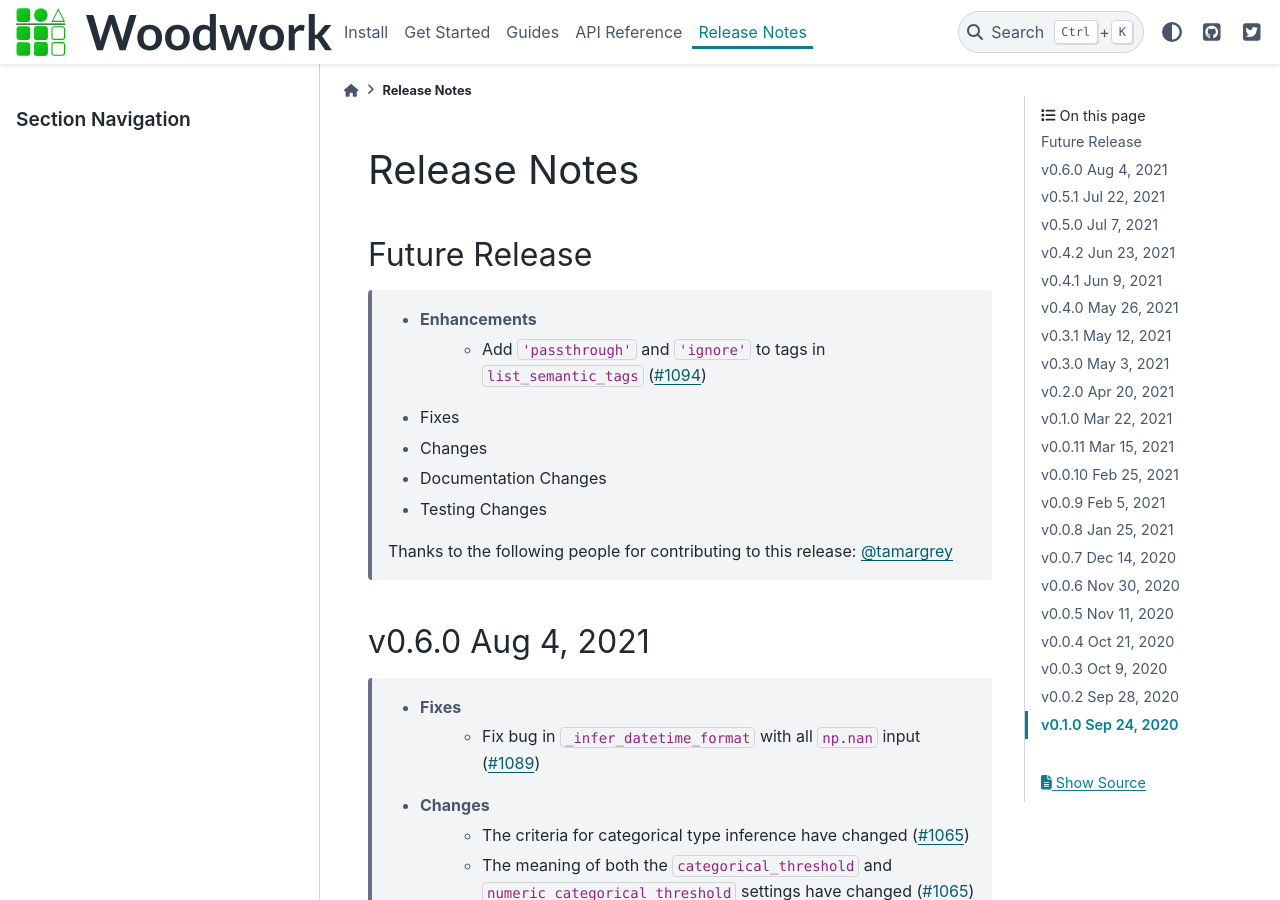
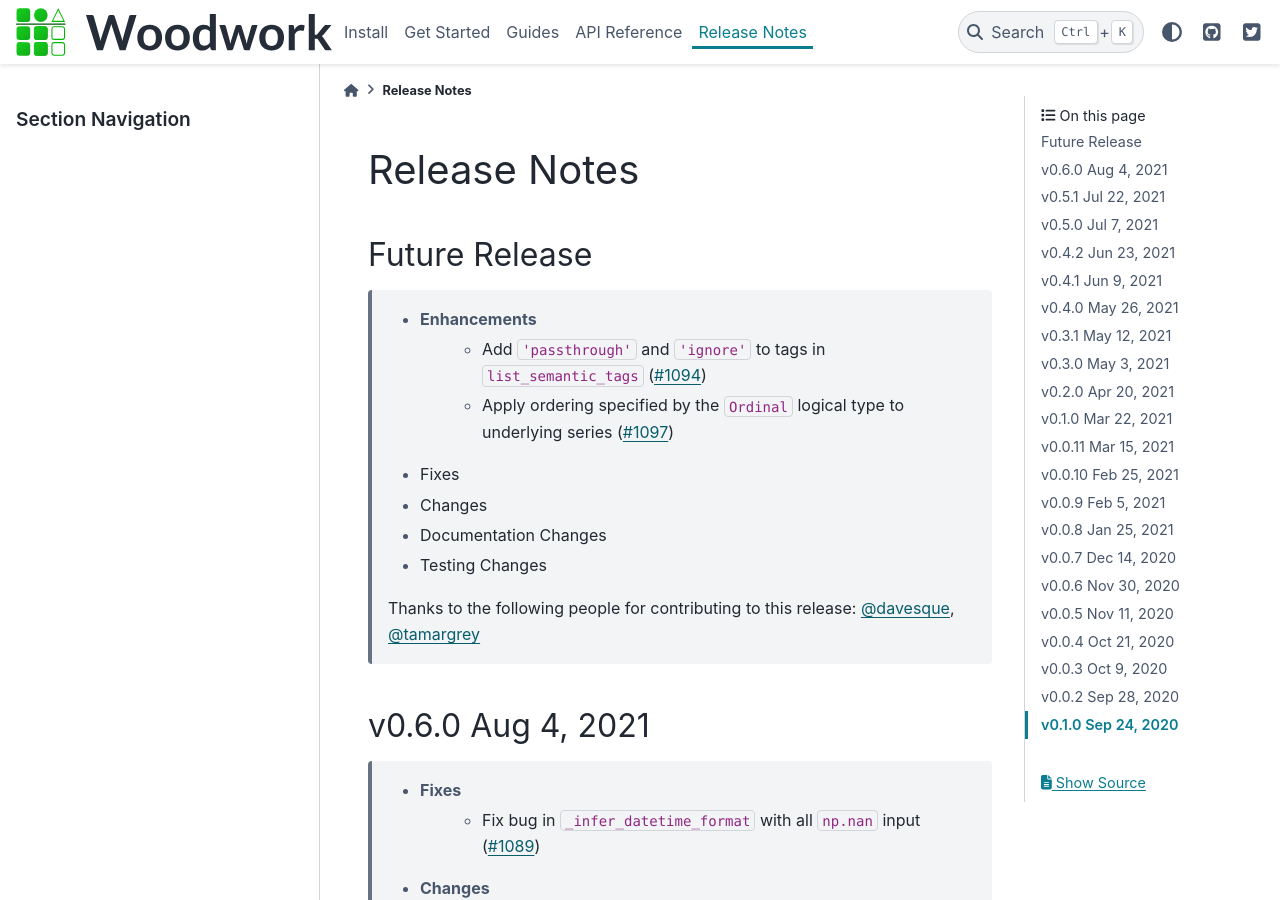
Before and after one commit to alteryx/woodwork, a Sphinx documentation site: the page built from docs/source/release_notes.rst, in a window 1280 px wide and 900 px high. Built offline with Sphinx 7.4.7 and the PyData theme 0.15.4, drawn with Linux system fonts in a browser that asks for light colours; comment, search, counter and statistics services are not loaded.

Commit message:
Update release notes

```diff
--- a/docs/source/release_notes.rst
+++ b/docs/source/release_notes.rst
@@ -7,13 +7,14 @@ Future Release
 ===============
     * Enhancements
         * Add ``'passthrough'`` and ``'ignore'`` to tags in ``list_semantic_tags`` (:pr:`1094`)
+        * Apply ordering specified by the ``Ordinal`` logical type to underlying series (:pr:`1097`)
     * Fixes
     * Changes
     * Documentation Changes
     * Testing Changes
 
     Thanks to the following people for contributing to this release:
-    :user:`tamargrey`
+    :user:`davesque`, :user:`tamargrey`
 
 v0.6.0 Aug 4, 2021
 ==================
```
